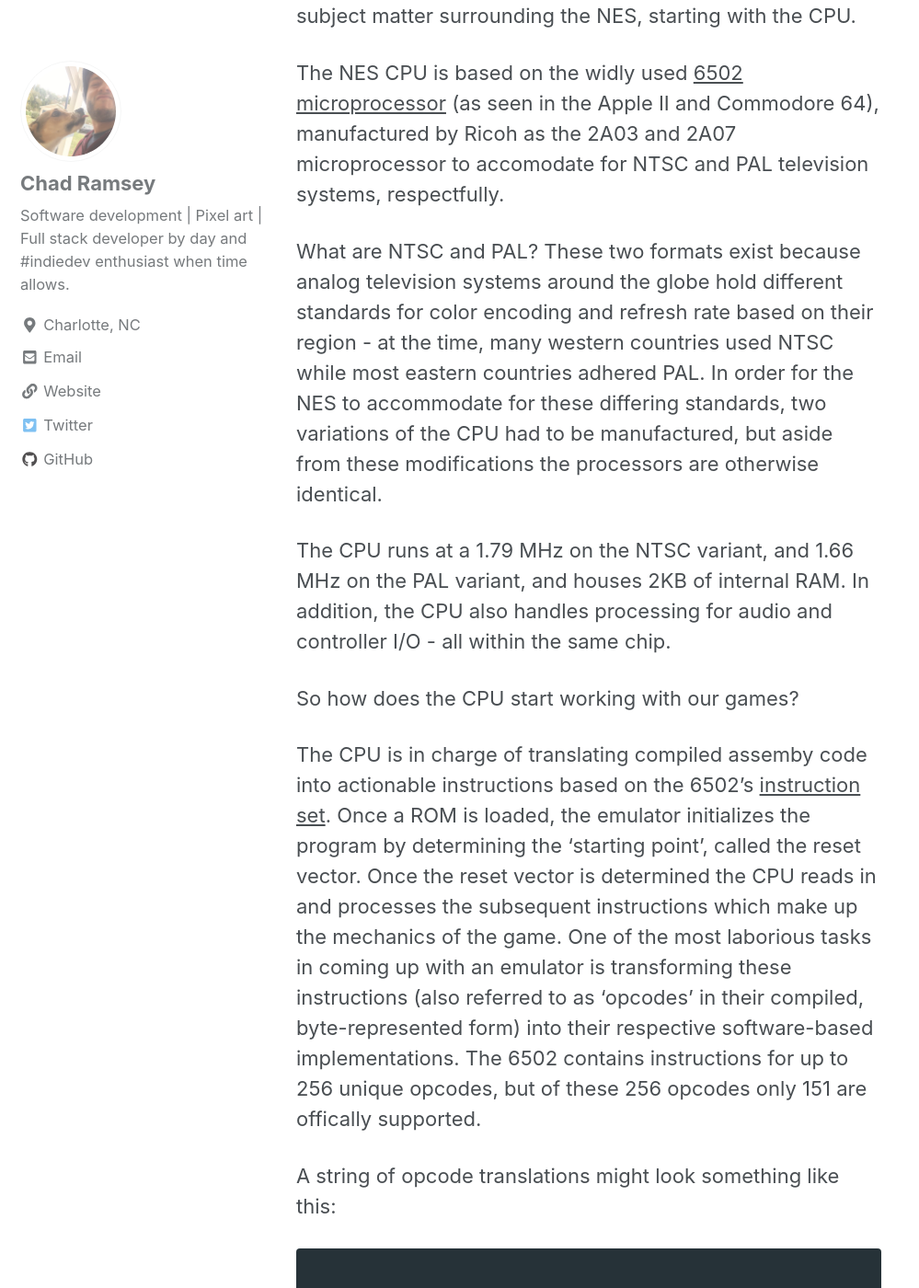
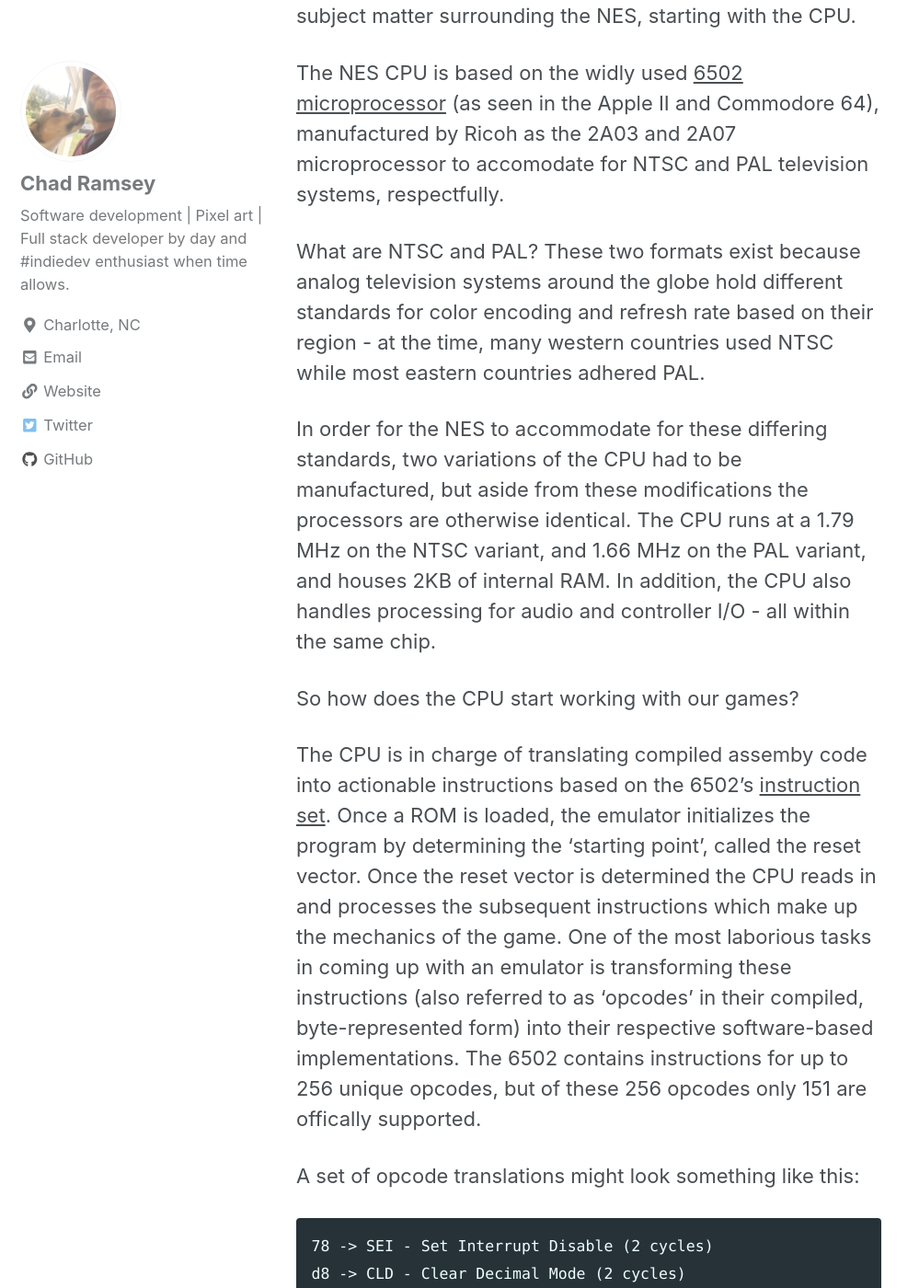
Before and after one commit to chadramsey/chadramsey.github.io, a Jekyll site: the page built from _posts/2018-12-23-nes-emulation-three.md, in a window 1280 px wide and 1400 px high, scrolled down 232 px. Shown: the whole window at 92% size, without its empty margins (0-999 px from the left). Built offline with Jekyll 4.4.1, drawn with Linux system fonts in a browser that asks for light colours; cached includes are drawn as plain includes; nearby versions of some CDN libraries; some of the changed text lies outside the part shown.

````diff
--- a/_posts/2018-12-23-nes-emulation-three.md
+++ b/_posts/2018-12-23-nes-emulation-three.md
@@ -8,18 +8,23 @@
 
 The NES CPU is based on the widly used [6502 microprocessor](https://en.wikipedia.org/wiki/MOS_Technology_6502) (as seen in the Apple II and Commodore 64), manufactured by Ricoh as the 2A03 and 2A07 microprocessor to accomodate for NTSC and PAL television systems, respectfully.
 
-What are NTSC and PAL? These two formats exist because analog television systems around the globe hold different standards for color encoding and refresh rate based on their region - at the time, many western countries used NTSC while most eastern countries adhered PAL. In order for the NES to accommodate for these differing standards, two variations of the CPU had to be manufactured, but aside from these modifications the processors are otherwise identical.
+What are NTSC and PAL? These two formats exist because analog television systems around the globe hold different standards for color encoding and refresh rate based on their region - at the time, many western countries used NTSC while most eastern countries adhered PAL.
 
-The CPU runs at a 1.79 MHz on the NTSC variant, and 1.66 MHz on the PAL variant, and houses 2KB of internal RAM. In addition, the CPU also handles processing for audio and controller I/O - all within the same chip.
+In order for the NES to accommodate for these differing standards, two variations of the CPU had to be manufactured, but aside from these modifications the processors are otherwise identical. The CPU runs at a 1.79 MHz on the NTSC variant, and 1.66 MHz on the PAL variant, and houses 2KB of internal RAM. In addition, the CPU also handles processing for audio and controller I/O - all within the same chip.
 
 So how does the CPU start working with our games?
 
 The CPU is in charge of translating compiled assemby code into actionable instructions based on the 6502's [instruction set](http://obelisk.me.uk/6502/reference.html). Once a ROM is loaded, the emulator initializes the program by determining the 'starting point', called the reset vector. Once the reset vector is determined the CPU reads in and processes the subsequent instructions which make up the mechanics of the game. One of the most laborious tasks in coming up with an emulator is transforming these instructions (also referred to as 'opcodes' in their compiled, byte-represented form) into their respective software-based implementations. The 6502 contains instructions for up to 256 unique opcodes, but of these 256 opcodes only 151 are offically supported.
 
-A string of opcode translations might look something like this:
+A set of opcode translations might look something like this:
 
 ```
-
+78 -> SEI - Set Interrupt Disable (2 cycles)
+d8 -> CLD - Clear Decimal Mode (2 cycles)
+a9 -> LDA - Load Accumulator (2 cycles)
+00 -> BRK - Force Interrupt (7 cycles)
+20 -> JSR - Jump to Subroutine (6 cycles)
+a2 -> LDX - Load X Register (2 cycles)
 ```
 
 And so on - a standard ROM contains thousands of opcode sequences.
````
